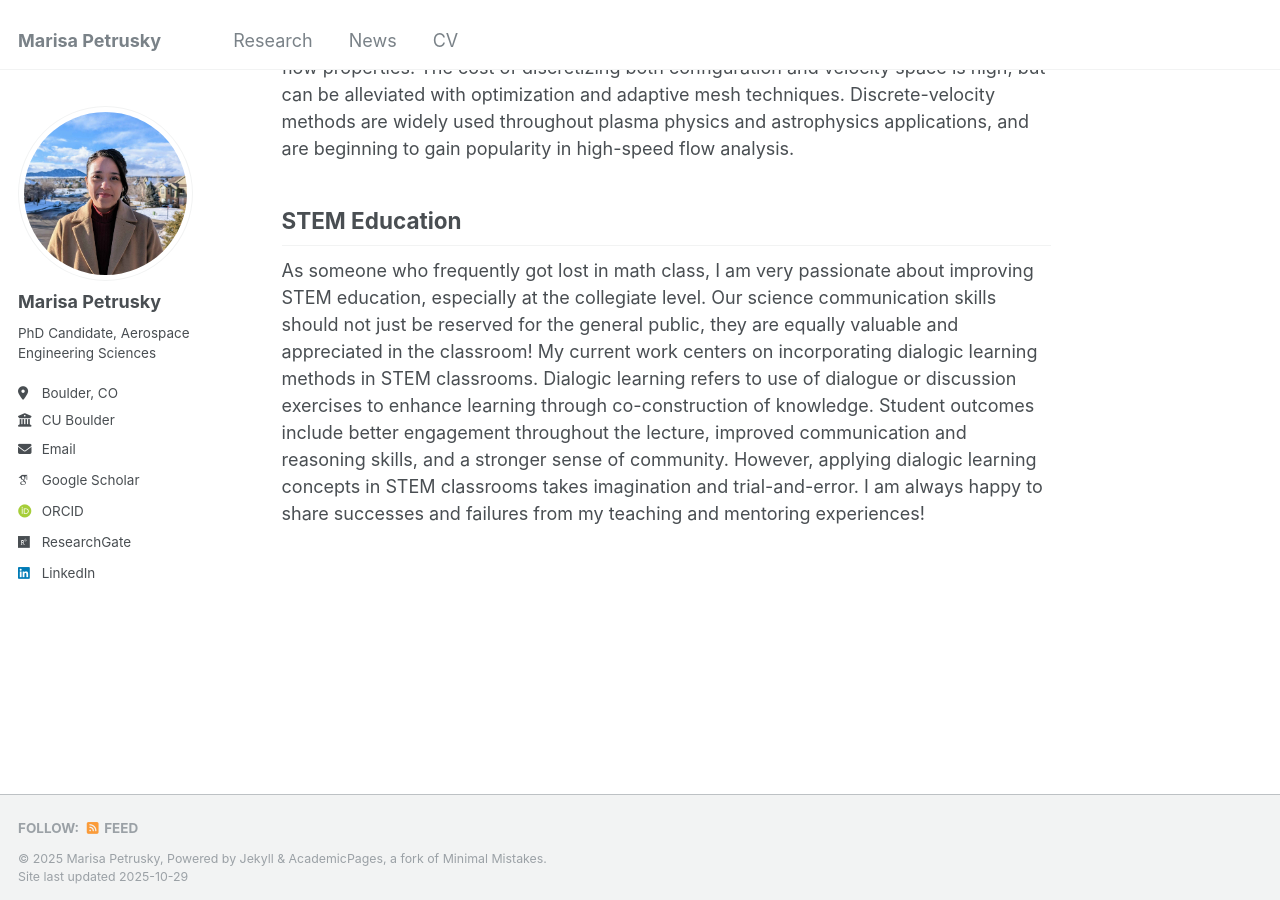
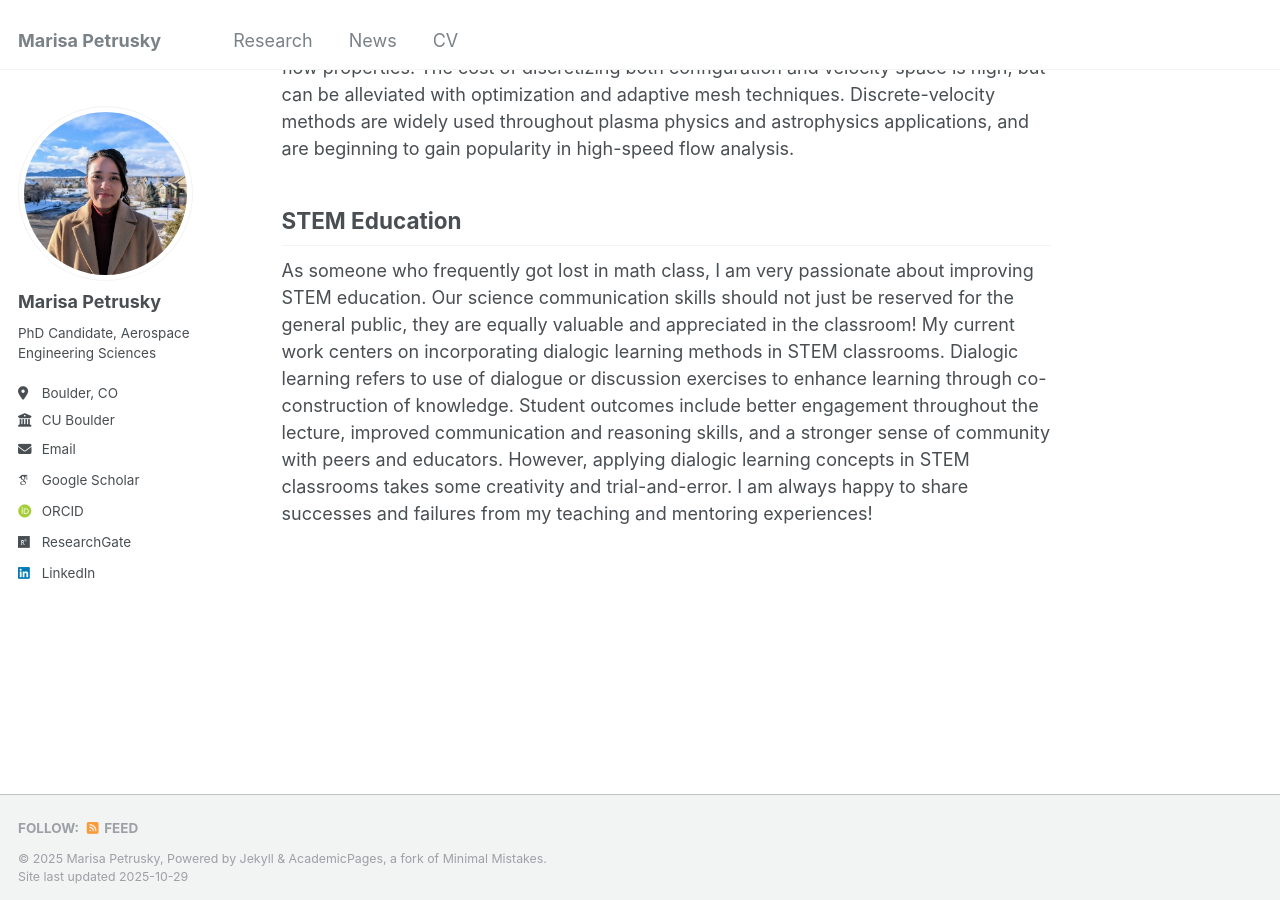
Before and after one commit to marisapetrusky/marisapetrusky.github.io, a Jekyll site: the page built from _pages/research.md, in a window 1280 px wide and 900 px high, scrolled down 1504 px. Built offline with Jekyll 4.4.1, drawn with Linux system fonts in a browser that asks for light colours; some web fonts are replaced.

Commit message:
Enhance STEM education section with additional details
Expanded on the importance of community in STEM education and emphasized creativity in applying dialogic learning methods.

```diff
--- a/_pages/research.md
+++ b/_pages/research.md
@@ -25,4 +25,4 @@
 Discrete-velocity (also known as continuum-kinetic or grid-based kinetic) methods directly compute the time evolution of the probability density function of the flow according to the Boltzmann transport equation, allowing for deterministic simulation of flow properties. The cost of discretizing both configuration and velocity space is high, but can be alleviated with optimization and adaptive mesh techniques. Discrete-velocity methods are widely used throughout plasma physics and astrophysics applications, and are beginning to gain popularity in high-speed flow analysis.
 
 ## STEM Education
-As someone who frequently got lost in math class, I am very passionate about improving STEM education, especially at the collegiate level. Our science communication skills should not just be reserved for the general public, they are equally valuable and appreciated in the classroom! My current work centers on incorporating dialogic learning methods in STEM classrooms. Dialogic learning refers to use of dialogue or discussion exercises to enhance learning through co-construction of knowledge. Student outcomes include better engagement throughout the lecture, improved communication and reasoning skills, and a stronger sense of community. However, applying dialogic learning concepts in STEM classrooms takes imagination and trial-and-error. I am always happy to share successes and failures from my teaching and mentoring experiences!
+As someone who frequently got lost in math class, I am very passionate about improving STEM education. Our science communication skills should not just be reserved for the general public, they are equally valuable and appreciated in the classroom! My current work centers on incorporating dialogic learning methods in STEM classrooms. Dialogic learning refers to use of dialogue or discussion exercises to enhance learning through co-construction of knowledge. Student outcomes include better engagement throughout the lecture, improved communication and reasoning skills, and a stronger sense of community with peers and educators. However, applying dialogic learning concepts in STEM classrooms takes some creativity and trial-and-error. I am always happy to share successes and failures from my teaching and mentoring experiences!
```
